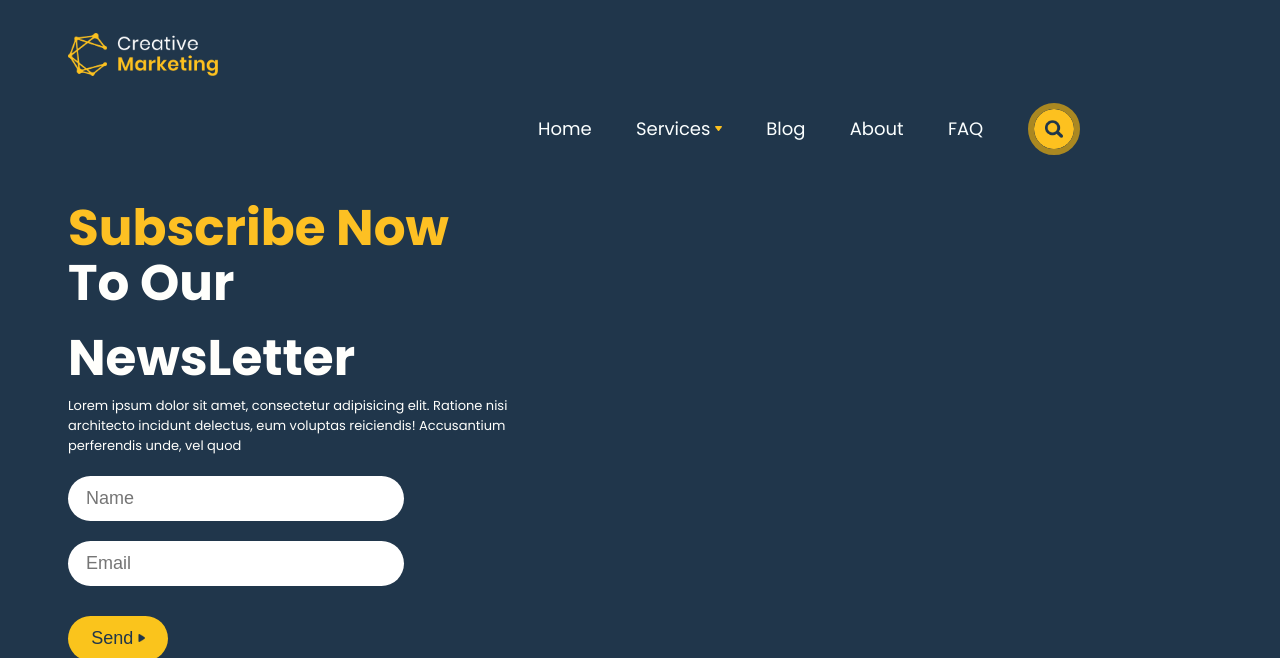
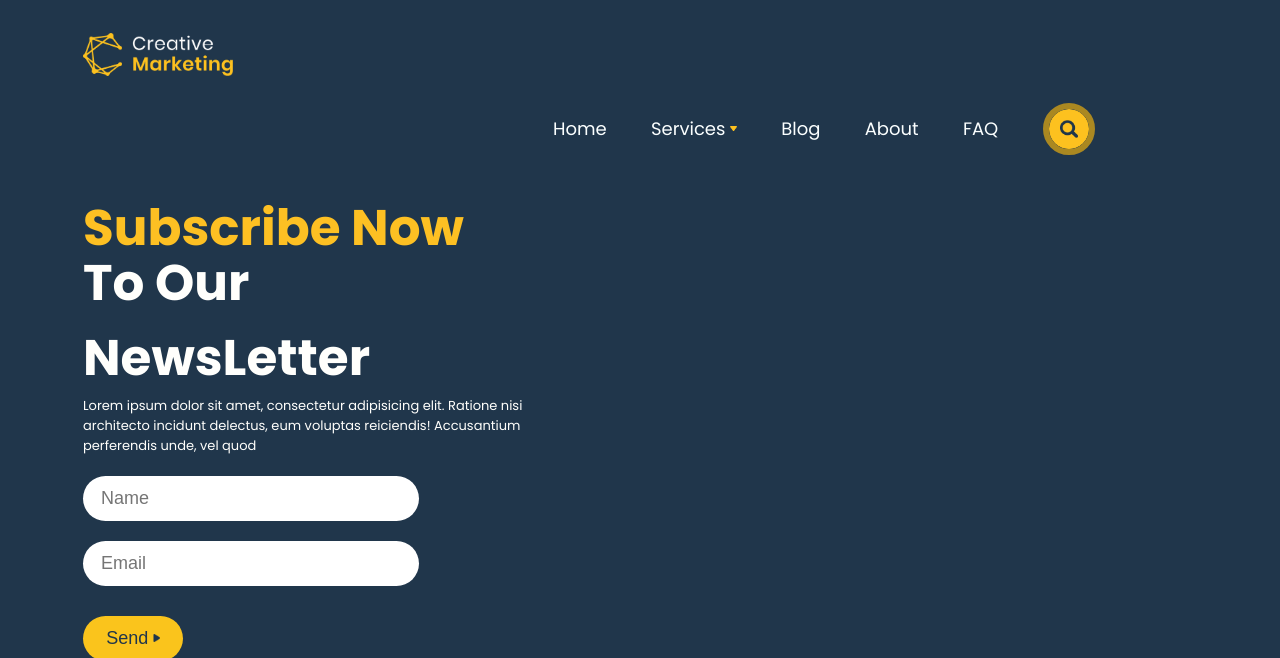
Before and after one commit to aksharbisht/landingPage, a plain HTML site: page index.html in a window 1280 px wide. Shown: the top 658 px of the page. Drawn offline with Linux system fonts and the light colour scheme.

Commit message:
changed padding

```diff
--- a/public/css/style.css
+++ b/public/css/style.css
@@ -6,7 +6,7 @@ body{
     font-style: normal;
 }
 .nav{
-    padding: 5px 60px;
+    padding: 5px 75px;
 
 }
 .logo{
@@ -32,7 +32,7 @@ body{
     padding-bottom: 4px;
 }
 .main{
-    padding: 20px 60px;
+    padding: 20px 75px;
 }
 .main-text {
     float: left;
@@ -43,7 +43,7 @@ body{
 }
 .main-image {
     display: inline-block;
-    padding-left: 70px;
+    padding-left: 75px;
 }
 #subscribe {
     font-size: 50px;
```
